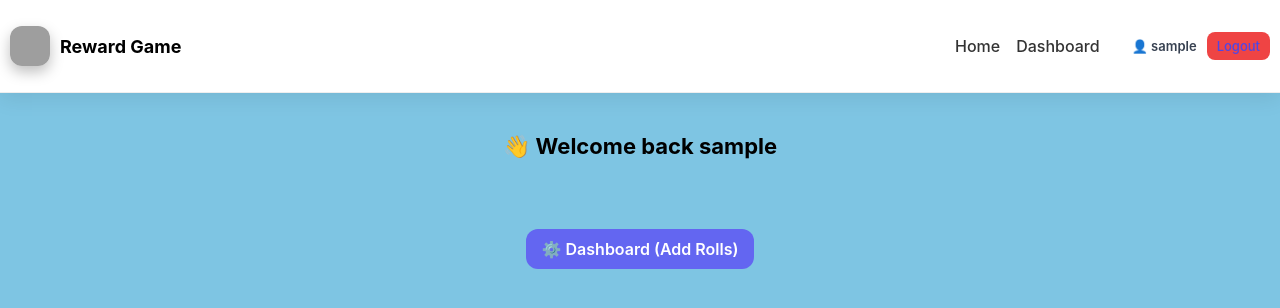
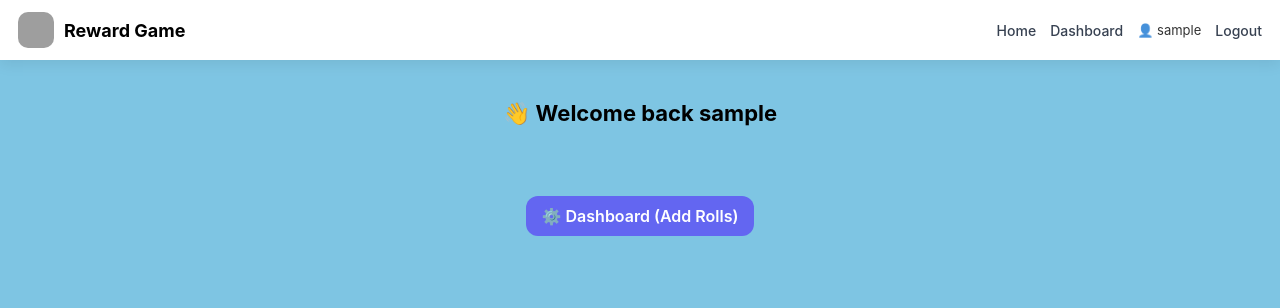
Before and after one commit to KevinCranfield/rewardApp, a Django app: page / in a window 1280 px wide. Shown: the top 308 px of the page. Run offline with Django 5.2, Linux system fonts and the light colour scheme; the visitor is signed in with stand-in values (Sample User, id 1); data comes from the database, SQL or seed files in the repository; data that the repository does not hold is empty; grey boxes are pictures that could not be loaded.

Commit message:
updated homepage new nav bar

```diff
--- a/game/static/game/css/styles.css
+++ b/game/static/game/css/styles.css
@@ -46,6 +46,96 @@ h2{
 /* =========================
    HEADER
 ========================= */
+
+/* =========================
+   MODERN NAVBAR
+========================= */
+
+.navbar {
+    display: flex;
+    justify-content: space-between;
+    align-items: center;
+
+    padding: 12px 18px;
+    background: white;
+
+    box-shadow: 0 4px 14px rgba(0,0,0,.08);
+    position: sticky;
+    top: 0;
+    z-index: 1000;
+}
+
+.nav-left {
+    display: flex;
+    align-items: center;
+    gap: 10px;
+}
+
+.nav-logo {
+    width: 36px;
+    height: 36px;
+    border-radius: 10px;
+}
+
+.nav-title {
+    font-weight: 700;
+    font-size: 18px;
+}
+
+.nav-right {
+    display: flex;
+    align-items: center;
+    gap: 14px;
+    flex-wrap: wrap;
+}
+
+.nav-right a {
+    text-decoration: none;
+    color: #374151;
+    font-weight: 500;
+    font-size: 14px;
+}
+
+.nav-link:hover {
+    color: #4f46e5;
+}
+
+.nav-btn {
+    padding: 8px 14px;
+    border-radius: 10px;
+
+    background: linear-gradient(135deg,#6366f1,#4338ca);
+    color: white !important;
+
+    font-weight: 600;
+
+    box-shadow: 0 6px 14px rgba(99,102,241,.3);
+    transition: all .2s ease;
+}
+
+.nav-btn:hover {
+    transform: translateY(-1px);
+    box-shadow: 0 10px 20px rgba(99,102,241,.4);
+}
+
+.nav-user {
+    font-size: 13px;
+    opacity: 0.8;
+}
+
+/* mobile tweaks */
+@media (max-width: 600px) {
+    .navbar {
+        flex-direction: column;
+        align-items: flex-start;
+        gap: 10px;
+    }
+
+    .nav-right {
+        width: 100%;
+        justify-content: space-between;
+    }
+}
 
 .app-header{
     background:white;
--- a/game/templates/game/base.html
+++ b/game/templates/game/base.html
@@ -39,46 +39,35 @@
 </div>
 
 <div id="app" style="display:none;">
-<header class="app-header">
-    <div class="container header-inner">
-
-        <div class="logo">
-            <img src="{% static 'game/images/logo.png' %}" alt="logo">
-            <span>Reward Game</span>
+<header class="navbar">
+    <div class="nav-left">
+        <img src="{% static 'game/images/logo.png' %}" class="nav-logo">
+        <span class="nav-title">Reward Game</span>
     </div>
 
-        <nav class="nav">
+    <div class="nav-right">
         <a href="/">Home</a>
         <a href="/dashboard/">Dashboard</a>
 
         {% if children %}
-                <div class="child-nav">
             {% for c in children %}
-                        <a href="/child/{{ c.id }}/"
-                           class="child-link {% if request.path == "/child/"|add:c.id|stringformat:"s"|add:"/" %}active-child{% endif %}">
+                <a href="/child/{{ c.id }}/" class="child-link">
                     <span class="nav-dot" style="background: {{ c.colour }}"></span>
                     {{ c.name }}
                 </a>
             {% endfor %}
-                </div>
         {% endif %}
+
         {% if request.user.is_authenticated %}
-            <div class="user-nav">
-                <span class="user-name">👤 {{ request.user.username }}</span>
-                <a href="/logout/" class="logout-btn">Logout</a>
-                <button onclick="installApp()" id="installBtn" style="display:none;" class="install-btn">
+            <span class="nav-user">👤 {{ request.user.username }}</span>
+            <a href="/logout/" class="nav-link">Logout</a>
+            <button onclick="installApp()" id="installBtn" style="display:none;" class="nav-btn">
                 📲 Install
             </button>
-            </div>
         {% else %}
-            <div class="user-nav">
-                <a href="/login/">Login</a>
-                <a href="/signup/">Sign Up</a>
-            </div>
+            <a href="/login/" class="nav-link">Login</a>
+            <a href="/signup/" class="nav-btn">Sign Up</a>
         {% endif %}
-
-        </nav>
-
     </div>
 </header>
 
```
Lines whose indentation alone changed are shown as unchanged.
